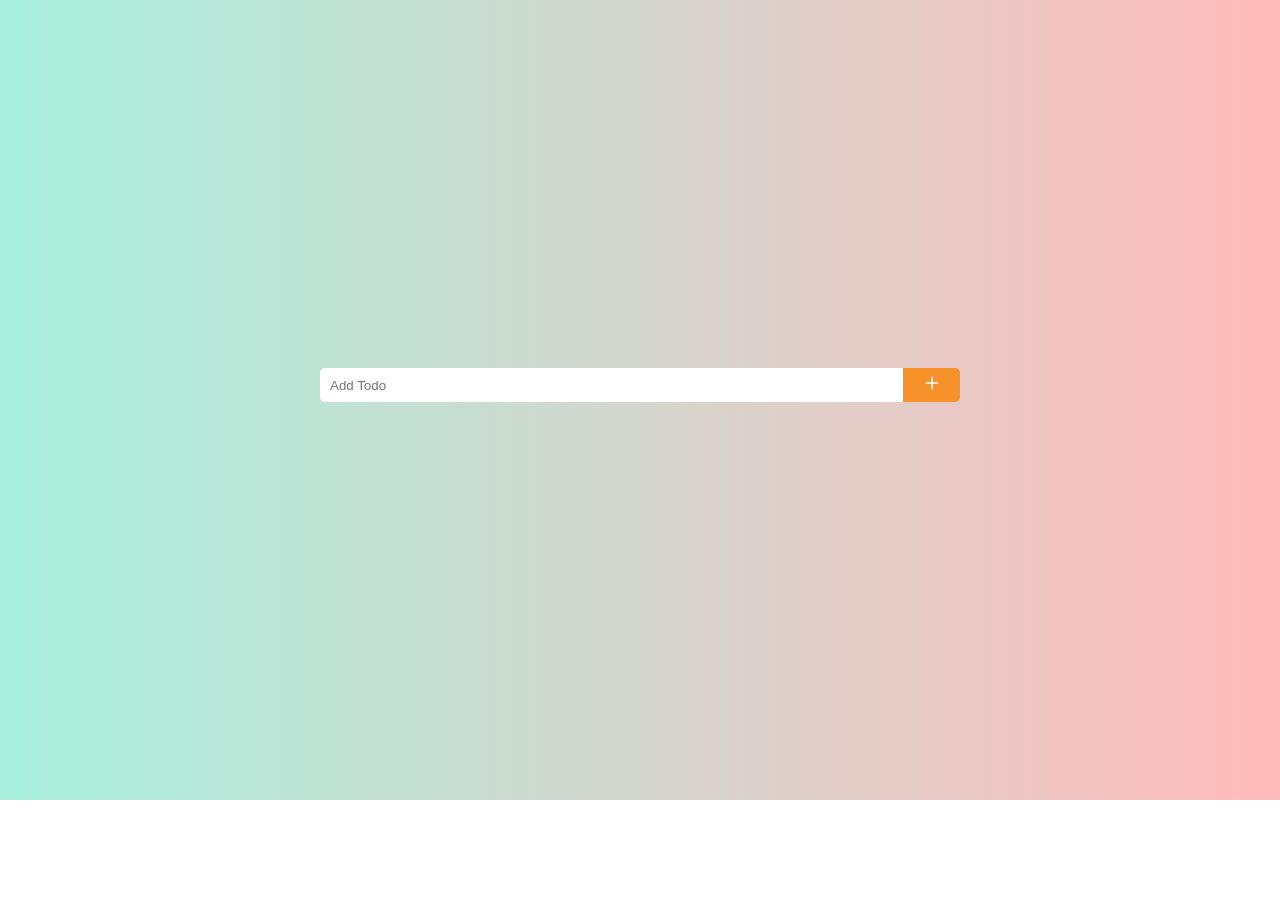
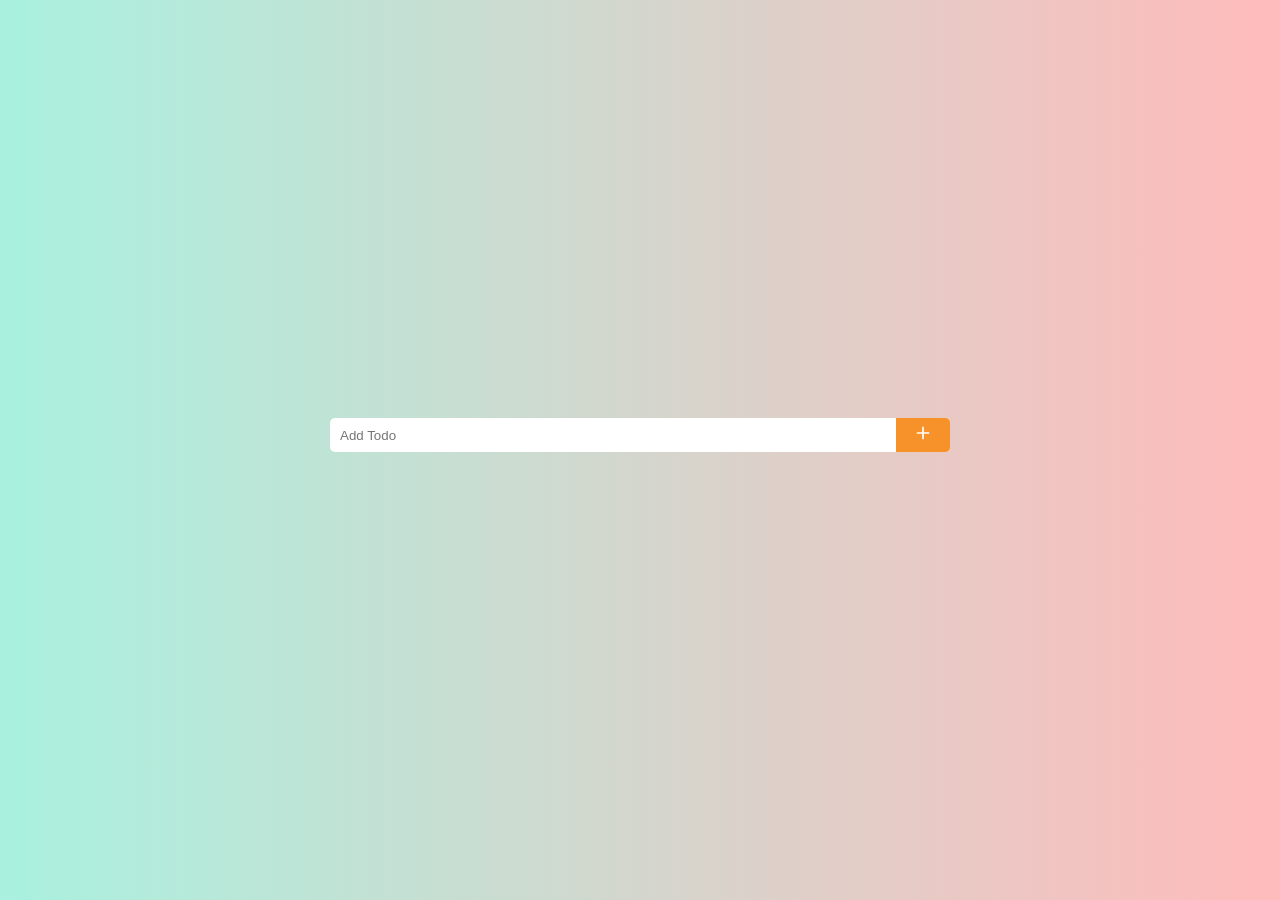
Before and after one commit to Cocomekko/Todos-Application, a React (Create React App) app: page / in a window 1280 px wide. Before the commit the page ends 800 px from the top, so only its background shows below. Built offline with nearby package versions, Linux system fonts and the light colour scheme.

Commit message:
Update App.css

```diff
--- a/src/App.css
+++ b/src/App.css
@@ -9,9 +9,10 @@ body {
   display: flex;
   justify-content: center;
   align-items: center;
+  padding: 50px 20px;
 }
 
 .main-todo-container {
-  height: 100%;
+  height: 80%;
   width: 50%;
   }
```
